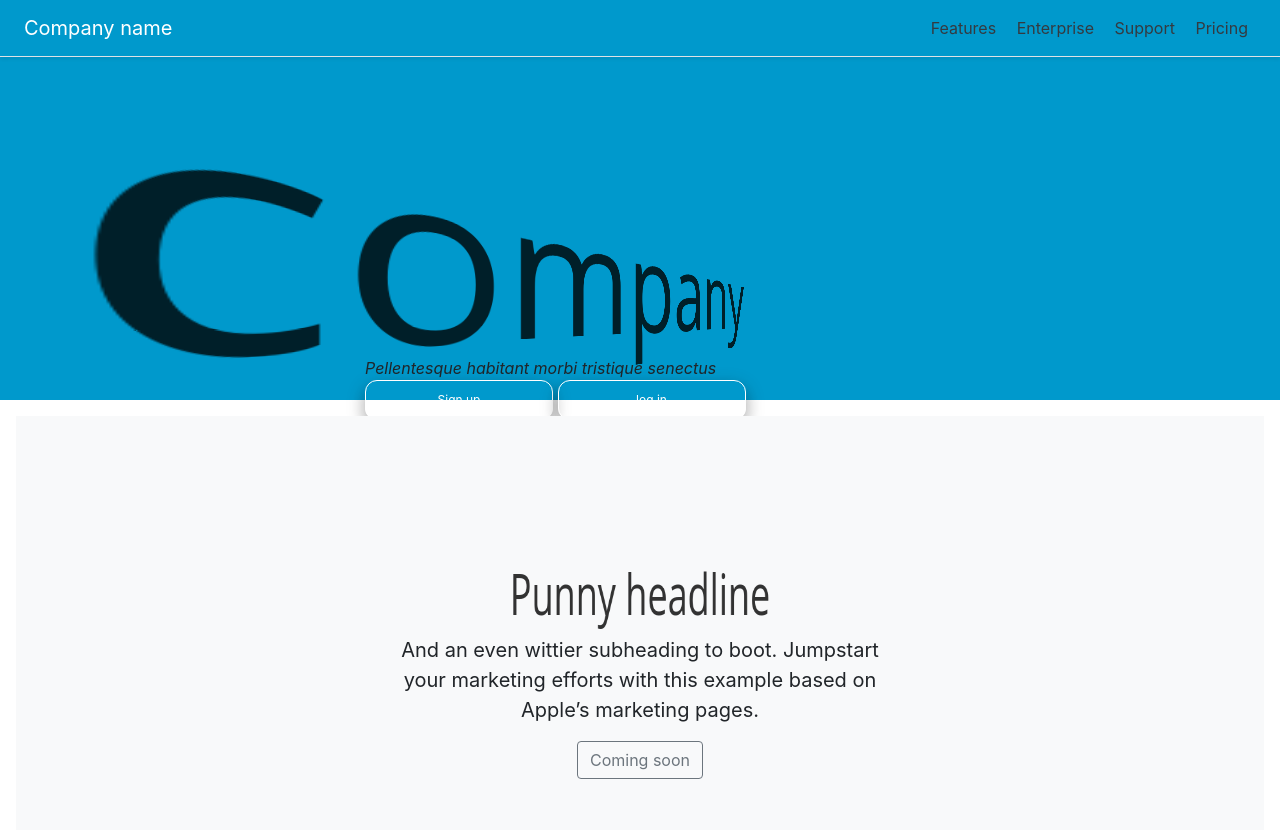
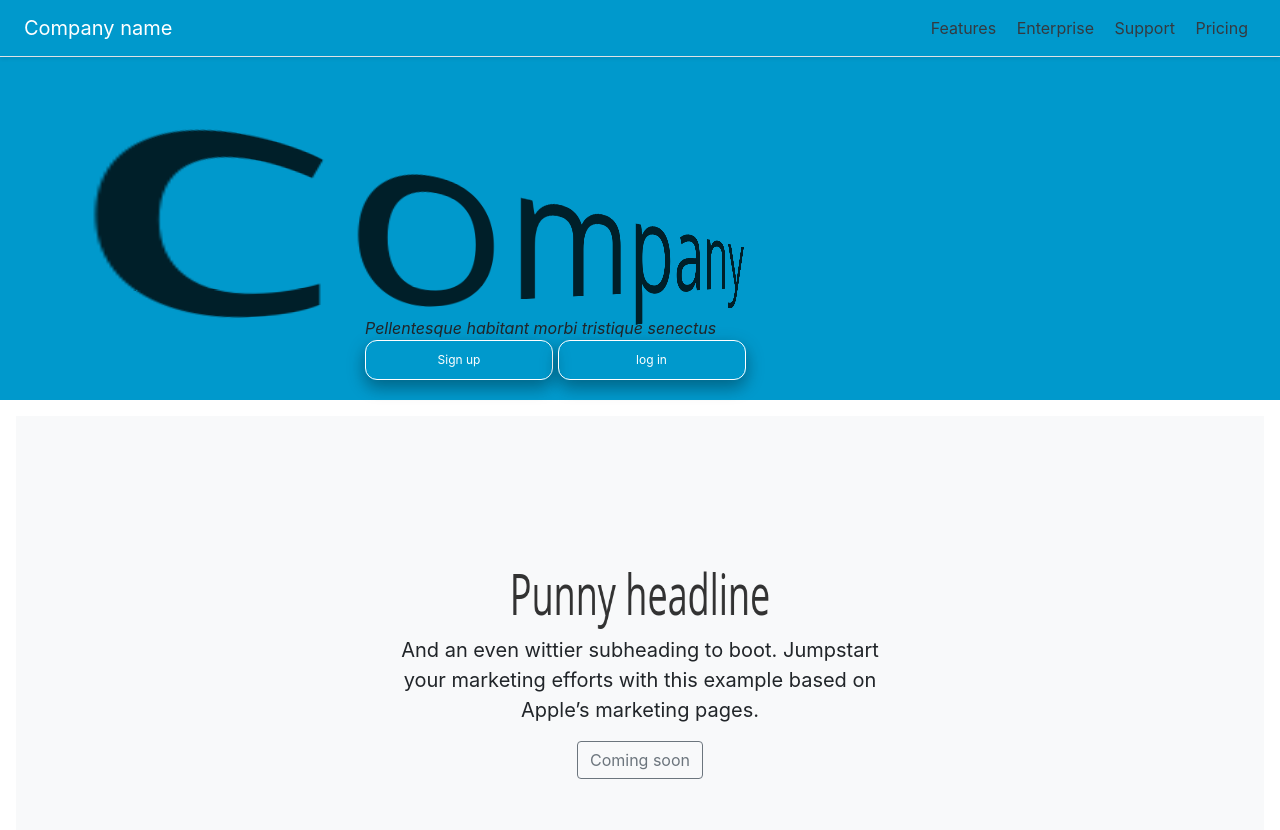
Before and after one commit to emmanuel12353/compan, a plain HTML site: page index.html in a window 1280 px wide. Shown: the top 830 px of the page. Drawn offline with nearby package versions, Linux system fonts and the light colour scheme.

Commit message:
Update index.html

```diff
--- a/index.html
+++ b/index.html
@@ -29,7 +29,7 @@ box-shadow: 0 8px 16px 0 rgba(0,0,0,0.2), 0 6px 20px 0 rgba(0,0,0,0.19);}
 .img3 {width: 300px; height:300px; display: none;}
 #title{
 position:absolute;
-top:40%; left:50%;
+top:35%; left:50%;
 transform:translate(-50%,-50%);
 perspective-origin:50% 50%;
 perspective:300px;
```
